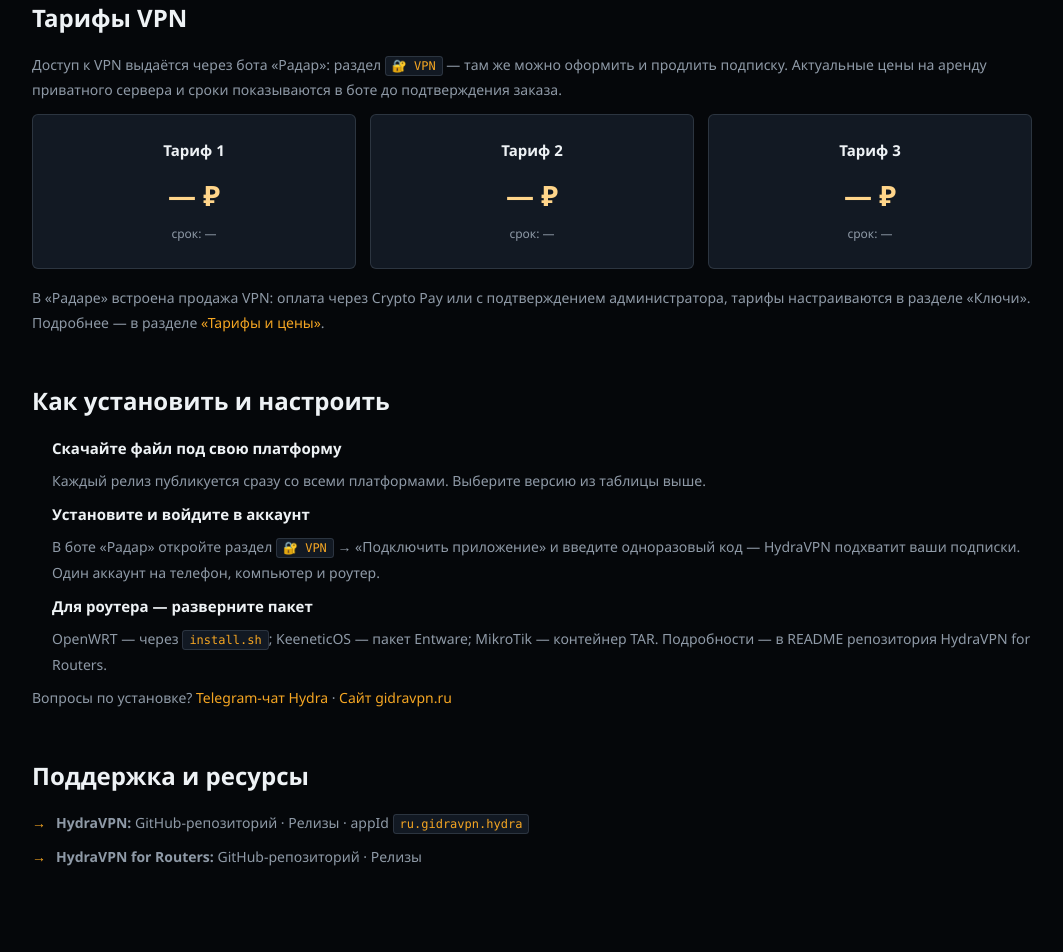
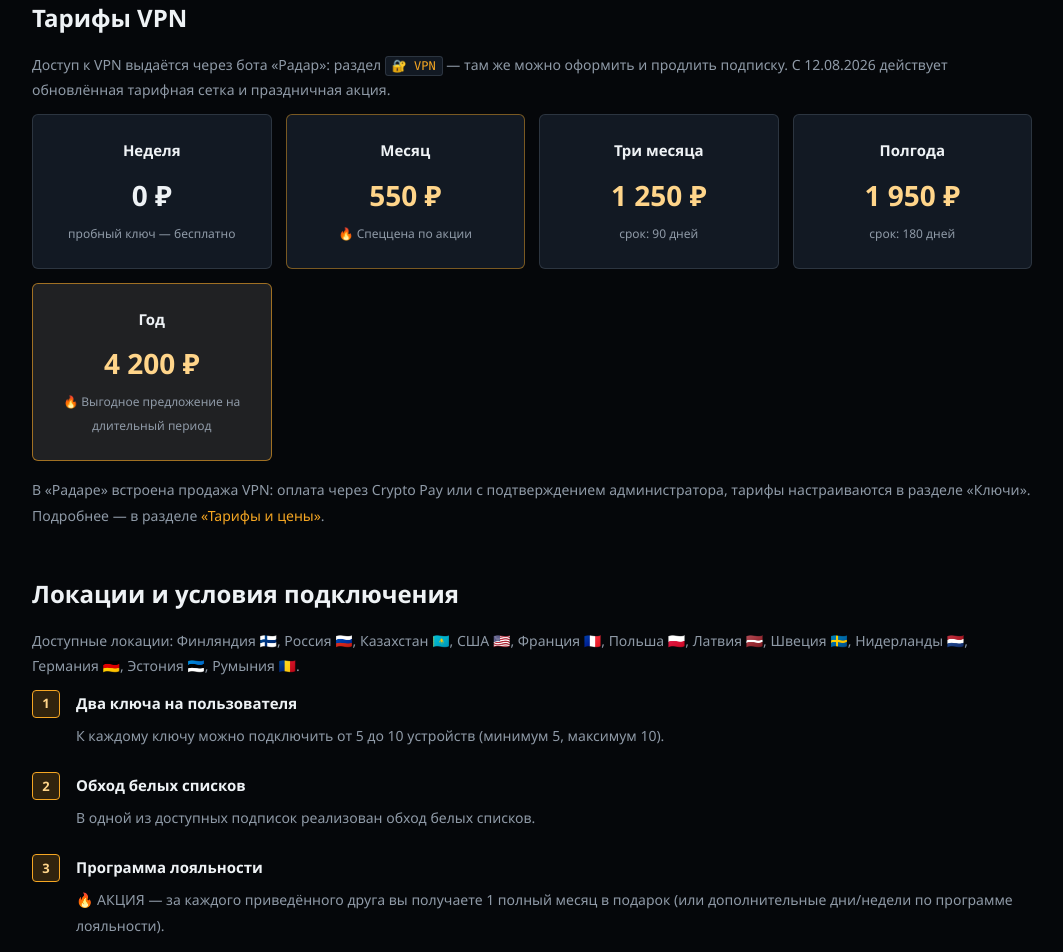
Before and after one commit to Chistovik92/radar, a React (Vite) app in the folder landing/: page /downloads in a window 1280 px wide. Shown: the part 1380-2332 px from the top of the page, without its empty margins (108-1171 px from the left). Built offline with nearby package versions, Linux system fonts and the light colour scheme.

Commit message:
feat: иконка скачивания HydraVPN в шапке и актуальные тарифы VPN

```diff
--- a/landing/src/components/HudOverlay.tsx
+++ b/landing/src/components/HudOverlay.tsx
@@ -1,6 +1,6 @@
 import { useState } from 'react';
 import { AnimatePresence, motion } from 'framer-motion';
-import { Activity, LogIn, Radar, ShieldCheck, UserRound, X } from 'lucide-react';
+import { Activity, Download, LogIn, Radar, ShieldCheck, UserRound, X } from 'lucide-react';
 
 type Props = {
   hydra: boolean;
@@ -29,6 +29,16 @@ export default function HudOverlay({ hydra, eventActive, nodeCount, onLogoClick,
           <a href="#pricing">Тарифы</a>
         </nav>
         <div className="entry-actions">
+          <a
+            className="entry-link entry-link-download"
+            href="https://github.com/Chistovik92/HydraVPN/releases"
+            target="_blank"
+            rel="noreferrer noopener"
+            aria-label="Скачать HydraVPN"
+            title="Скачать HydraVPN"
+          >
+            <Download size={15} />Скачать
+          </a>
           <a className="entry-link" href="/login"><UserRound size={15} />Личный кабинет</a>
           <a className="entry-link entry-link-accent" href="/login"><LogIn size={15} />Панель управления</a>
         </div>
--- a/landing/src/pages/Downloads.tsx
+++ b/landing/src/pages/Downloads.tsx
@@ -121,29 +121,38 @@ export default function Downloads() {
           </div>
         </section>
 
-        {/* ============ Инструкция ============ */}
+        {/* ============ Тарифы VPN ============ */}
         <section className="doc-section">
           <h2>Тарифы VPN</h2>
           <p>
             Доступ к VPN выдаётся через бота «Радар»: раздел <code>🔐 VPN</code> — там же можно оформить и продлить подписку.
-            Актуальные цены на аренду приватного сервера и сроки показываются в боте до подтверждения заказа.
+            С 12.08.2026 действует обновлённая тарифная сетка и праздничная акция.
           </p>
-          {/* TODO: замените плейсхолдеры на реальные тарифы VPN */}
           <div className="vpn-plans">
-            <article className="vpn-plan-card">
-              <h3>Тариф 1</h3>
-              <div className="vpn-plan-price">— ₽</div>
-              <span className="vpn-plan-period">срок: —</span>
+            <article className="vpn-plan-card vpn-plan-trial">
+              <h3>Неделя</h3>
+              <div className="vpn-plan-price">0 ₽</div>
+              <span className="vpn-plan-period">пробный ключ — бесплатно</span>
+            </article>
+            <article className="vpn-plan-card vpn-plan-hot">
+              <h3>Месяц</h3>
+              <div className="vpn-plan-price">550 ₽</div>
+              <span className="vpn-plan-period">🔥 Спеццена по акции</span>
             </article>
             <article className="vpn-plan-card">
-              <h3>Тариф 2</h3>
-              <div className="vpn-plan-price">— ₽</div>
-              <span className="vpn-plan-period">срок: —</span>
+              <h3>Три месяца</h3>
+              <div className="vpn-plan-price">1 250 ₽</div>
+              <span className="vpn-plan-period">срок: 90 дней</span>
             </article>
             <article className="vpn-plan-card">
-              <h3>Тариф 3</h3>
-              <div className="vpn-plan-price">— ₽</div>
-              <span className="vpn-plan-period">срок: —</span>
+              <h3>Полгода</h3>
+              <div className="vpn-plan-price">1 950 ₽</div>
+              <span className="vpn-plan-period">срок: 180 дней</span>
+            </article>
+            <article className="vpn-plan-card vpn-plan-best">
+              <h3>Год</h3>
+              <div className="vpn-plan-price">4 200 ₽</div>
+              <span className="vpn-plan-period">🔥 Выгодное предложение на длительный период</span>
             </article>
           </div>
           <p className="doc-hint">
@@ -151,6 +160,45 @@ export default function Downloads() {
             тарифы настраиваются в разделе «Ключи». Подробнее — в разделе{' '}
             <a href="/pricing">«Тарифы и цены»</a>.
           </p>
+        </section>
+
+        {/* ============ Локации и условия ============ */}
+        <section className="doc-section">
+          <h2>Локации и условия подключения</h2>
+          <p className="doc-hint">
+            Доступные локации: Финляндия 🇫🇮, Россия 🇷🇺, Казахстан 🇰🇿, США 🇺🇸, Франция 🇫🇷, Польша 🇵🇱,
+            Латвия 🇱🇻, Швеция 🇸🇪, Нидерланды 🇳🇱, Германия 🇩🇪, Эстония 🇪🇪, Румыния 🇷🇴.
+          </p>
+          <ul className="howto-list">
+            <li>
+              <strong>Два ключа на пользователя</strong>
+              <p>К каждому ключу можно подключить от 5 до 10 устройств (минимум 5, максимум 10).</p>
+            </li>
+            <li>
+              <strong>Обход белых списков</strong>
+              <p>В одной из доступных подписок реализован обход белых списков.</p>
+            </li>
+            <li>
+              <strong>Программа лояльности</strong>
+              <p>
+                🔥 АКЦИЯ — за каждого приведённого друга вы получаете 1 полный месяц в подарок
+                (или дополнительные дни/недели по программе лояльности).
+              </p>
+            </li>
+          </ul>
+        </section>
+
+        {/* ============ Дополнительные услуги ============ */}
+        <section className="doc-section">
+          <h2>Дополнительные услуги</h2>
+          <ul>
+            <li><strong>Роутеры</strong> — для работы с сервером и раздачи доступа по всей домашней сети: от 3 500 ₽, гарантия 1 год.</li>
+            <li><strong>Прошивка и настройка</strong> — 1 500 ₽, с подарочным доступом на 3 месяца.</li>
+            <li><strong>Доставка по РФ</strong> — от 200 ₽.</li>
+            <li><strong>Настройка удалённого доступа</strong> к вашим роутерам (при технической возможности).</li>
+            <li><strong>Техническая поддержка</strong> в течение полугода.</li>
+            <li><strong>Индивидуальные тарифы</strong> — выбор локаций и от 10 до 25 ключей под ваши задачи.</li>
+          </ul>
         </section>
 
         <section className="doc-section">
--- a/landing/src/styles.css
+++ b/landing/src/styles.css
@@ -74,6 +74,8 @@ button { color: inherit; }
 .entry-link:hover { border-color: var(--line-strong); background: rgba(255,255,255,0.04); }
 .entry-link:active { transform: translateY(1px); }
 .entry-link-accent { color: var(--accent-soft); border-color: color-mix(in srgb, var(--accent) 40%, transparent); }
+.entry-link-download { color: var(--accent-soft); border-color: color-mix(in srgb, var(--accent) 30%, transparent); }
+.entry-link-download:hover { background: color-mix(in srgb, var(--accent) 10%, transparent); border-color: color-mix(in srgb, var(--accent) 55%, transparent); }
 
 .hero-section { position: relative; min-height: 100dvh; isolation: isolate; border-bottom: 1px solid var(--line); }
 .scene-layer { position: absolute; inset: 0; z-index: -3; }
@@ -1201,6 +1203,19 @@ button { color: inherit; }
   color: var(--muted);
 }
 
+.vpn-plan-hot {
+  border-color: color-mix(in srgb, var(--accent) 45%, transparent);
+}
+
+.vpn-plan-best {
+  border-color: color-mix(in srgb, var(--accent) 60%, transparent);
+  background: color-mix(in srgb, var(--accent) 6%, var(--surface-raised));
+}
+
+.vpn-plan-trial .vpn-plan-price {
+  color: var(--text);
+}
+
 /* Projects Page */
 .projects-page {
   max-width: 1000px;
```
Also changed, not shown: 2 other files (tests, documents, lock files or other folders).
